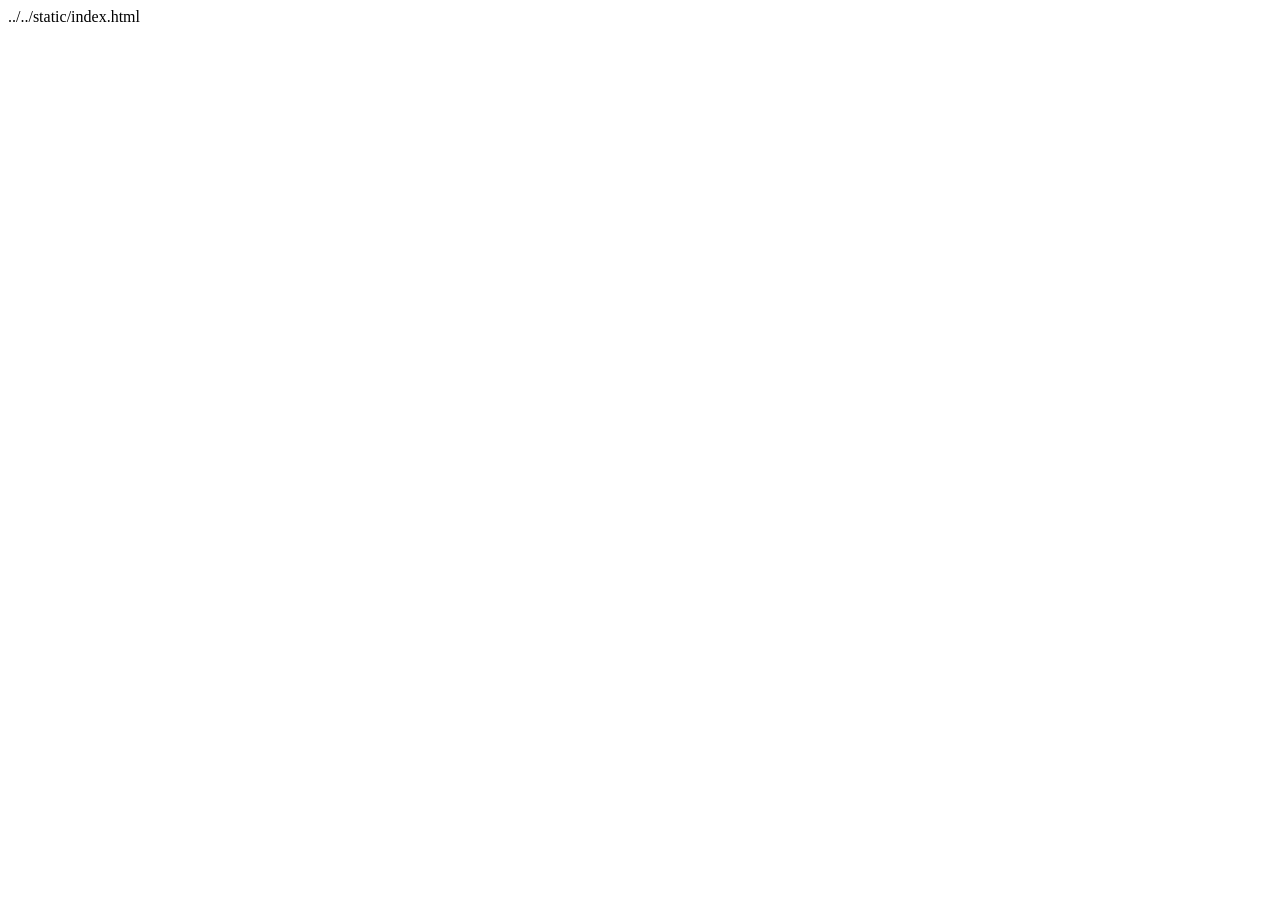
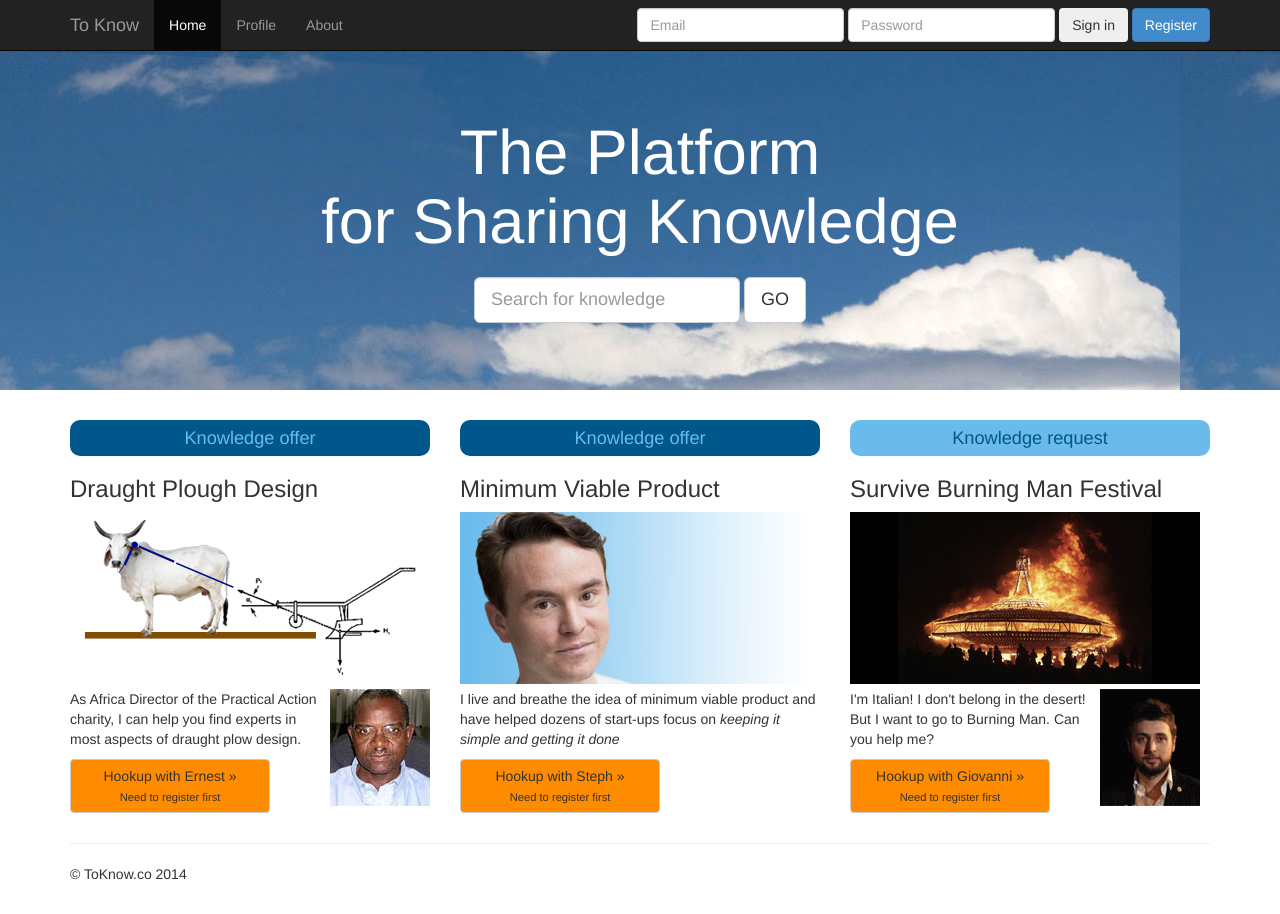
Before and after one commit to sw-iknow/toknow2, a Django app: page / in a window 1280 px wide. Before the commit the page is almost empty. Before the commit the page ends 22 px from the top, so only its background shows below. Run offline with Django 3.2, Linux system fonts and the light colour scheme; some libraries are stand-ins or nearby versions.

Commit message:
Switch to new index

```diff
--- a/app/models.py
+++ b/app/models.py
@@ -9,6 +9,7 @@
 	level = models.IntegerField()
 	parent_id = models.ForeignKey("self", null=True)
 	name = models.CharField(max_length=200)
+	url = models.CharField(max_length=200)
 
 class SkillInstance(models.Model):
 	user_id = models.ForeignKey(UserInfo)
--- a/app/static/index.html
+++ b/app/static/index.html
@@ -16,6 +16,7 @@
 
     <!-- Custom styles for this template -->
     <link href="css/custom.css" rel="stylesheet">
+    <link href="css/jumbotron.css" rel="stylesheet">
 
     <!-- Just for debugging purposes. Don't actually copy this line! -->
     <!--[if lt IE 9]><script src="../../assets/js/ie8-responsive-file-warning.js"></script><![endif]-->
--- a/app/static/profile.html
+++ b/app/static/profile.html
@@ -98,7 +98,7 @@
       {% for item in user_skills %}
 
    <div style="clear:both;">
-           <img src="images/Flytying.jpg" style="float:left; margin:0 10px 10px 0;" />
+           <img src="{{ item.skill_type_id.url }}" style="float:left; margin:0 10px 10px 0;" />
            <p><strong>{{ item.skill_type_id.name }}</strong><br><em>{{ item.snippet }}</em><br>Views: 1; Requests: 0; Hookups: 0;</p>
       </div>
 
--- /dev/null
+++ b/app/templates/app/index2.html
@@ -0,0 +1,105 @@
+
+<!DOCTYPE html>
+<html lang="en">
+  <head>
+    <meta charset="utf-8">
+    <meta http-equiv="X-UA-Compatible" content="IE=edge">
+    <meta name="viewport" content="width=device-width, initial-scale=1">
+    <meta name="description" content="">
+    <meta name="author" content="">
+    <link rel="shortcut icon" href="../../assets/ico/favicon.ico">
+
+    <title>ToKnow</title>
+
+    <!-- Bootstrap core CSS -->
+    <link href="css/bootstrap.min.css" rel="stylesheet">
+
+    <!-- Custom styles for this template -->
+    <link href="css/custom.css" rel="stylesheet">
+    <link href="css/jumbotron.css" rel="stylesheet">
+
+    <!-- Just for debugging purposes. Don't actually copy this line! -->
+    <!--[if lt IE 9]><script src="../../assets/js/ie8-responsive-file-warning.js"></script><![endif]-->
+
+    <!-- HTML5 shim and Respond.js IE8 support of HTML5 elements and media queries -->
+    <!--[if lt IE 9]>
+      <script src="https://oss.maxcdn.com/libs/html5shiv/3.7.0/html5shiv.js"></script>
+      <script src="https://oss.maxcdn.com/libs/respond.js/1.4.2/respond.min.js"></script>
+    <![endif]-->
+  </head>
+
+  <body>
+
+    {% include "app/topbar.html" %}
+
+
+   <div class="jumbotron">
+      <div class="container">
+        <h1 style="margin-bottom:20px">The Platform <br>for Sharing Knowledge</h1>
+          <div class="row">
+
+                <div class="col-md-4" style="height:65px; text-align:right;">
+
+        </div>
+            <div class="col-md-4"  style="height:65px">
+
+<form class="form-inline" role="form">
+  <div class="form-group">
+    <label class="sr-only" for="exampleInputEmail2">Skills</label>
+    <input type="email" class="form-control input-lg" id="exampleInputEmail2" placeholder="Search for knowledge">
+  </div>
+  <button type="submit" class="btn btn-default btn-lg">GO</button>
+</form>
+
+
+
+          </div>
+
+        </div>
+      </div>
+  </div>
+
+    <div class="container">
+      <!-- Example row of columns -->
+      <div class="row">
+        <div class="col-md-4">
+          <div class="col-header knowledge-offer">Knowledge offer</div>
+        <h3>Draught Plough Design</h3>
+          <img src="images/DraughtPlough.png" style="margin-bottom:5px">
+      <img src="images/ErnestMupunga.jpg" style="float:right"><p>As Africa Director of the Practical Action charity, I can help you find experts in most aspects of draught plow design.</p>
+          <p><a class="btn btn-default btn-notregistered" href="#" role="button">Hookup with Ernest &raquo;<br><span style="font-size:0.8em">Need to register first</span></a></p>
+        </div>
+        <div class="col-md-4">
+          <div class="col-header knowledge-offer">Knowledge offer</div>
+        <h3>Minimum Viable Product</h3>
+          <img src="images/steflewandowski.jpg" style="margin-bottom:5px">
+      <p>I live and breathe the idea of minimum viable product and have helped dozens of start-ups focus on <em>keeping it simple and getting it done</em></p>
+          <p><a class="btn btn-default btn-notregistered" href="#" role="button">Hookup with Steph &raquo;<br><span style="font-size:0.8em">Need to register first</span></a></p>
+       </div>
+        <div class="col-md-4">
+          <div class="col-header knowledge-request">Knowledge request</div>
+        <h3>Survive Burning Man Festival</h3>
+          <img src="images/BurningMan.jpg" style="margin-bottom:5px">
+      <img src="images/GiovanniCaponetto.jpg" style="float:right; padding-right:10px;">
+            <p>I'm Italian! I don't belong in the desert! But I want to go to Burning Man. Can you help me?</p>
+          <p><a class="btn btn-default btn-notregistered" href="#" role="button">Hookup with Giovanni &raquo;<br><span style="font-size:0.8em">Need to register first</span></a></p>
+       </div>
+      </div>
+
+      <hr>
+
+      <footer>
+        <p>&copy; ToKnow.co 2014</p>
+      </footer>
+    </div> <!-- /container -->
+
+
+
+
+    <!-- Bootstrap core JavaScript
+    ================================================== -->
+    <!-- Placed at the end of the document so the pages load faster -->
+    <script src="https://ajax.googleapis.com/ajax/libs/jquery/1.11.0/jquery.min.js"></script>
+    <script src="js/bootstrap.min.js"></script>
+  </body>
+</html>
--- a/app/templates/app/topbar.html
+++ b/app/templates/app/topbar.html
@@ -32,7 +32,8 @@
 	            <div class="form-group">
 	              <input type="password" placeholder="Password" class="form-control" name="password" value="" id="password">
 	            </div>
-	            <button type="submit" class="btn btn-success" value="login">Sign in</button>
+	            <button type="submit" class="btn" value="login">Sign in</button>
+	            <a href="/registration"  class="btn btn-primary">Register</a>
 	            <!-- <input type="hidden" name="next" value="/" /> -->
 	          </form>
           {% endif %}
--- a/app/views.py
+++ b/app/views.py
@@ -35,7 +35,7 @@
             auth.login(request, user)
             current_user = user
 
-    template = loader.get_template('app/index.html')
+    template = loader.get_template('app/index2.html')
     context = RequestContext(request, {
         'current_user': str(current_user),
         "page": "home",
```
